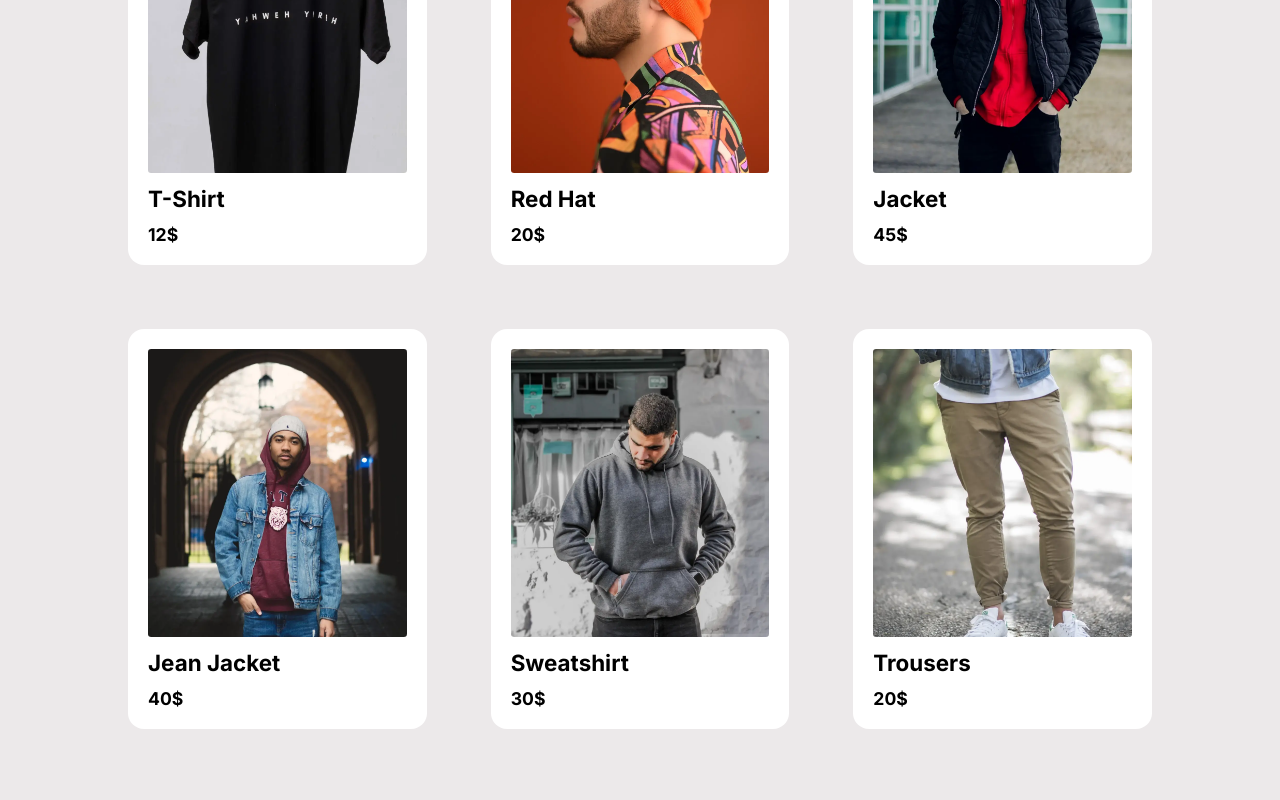
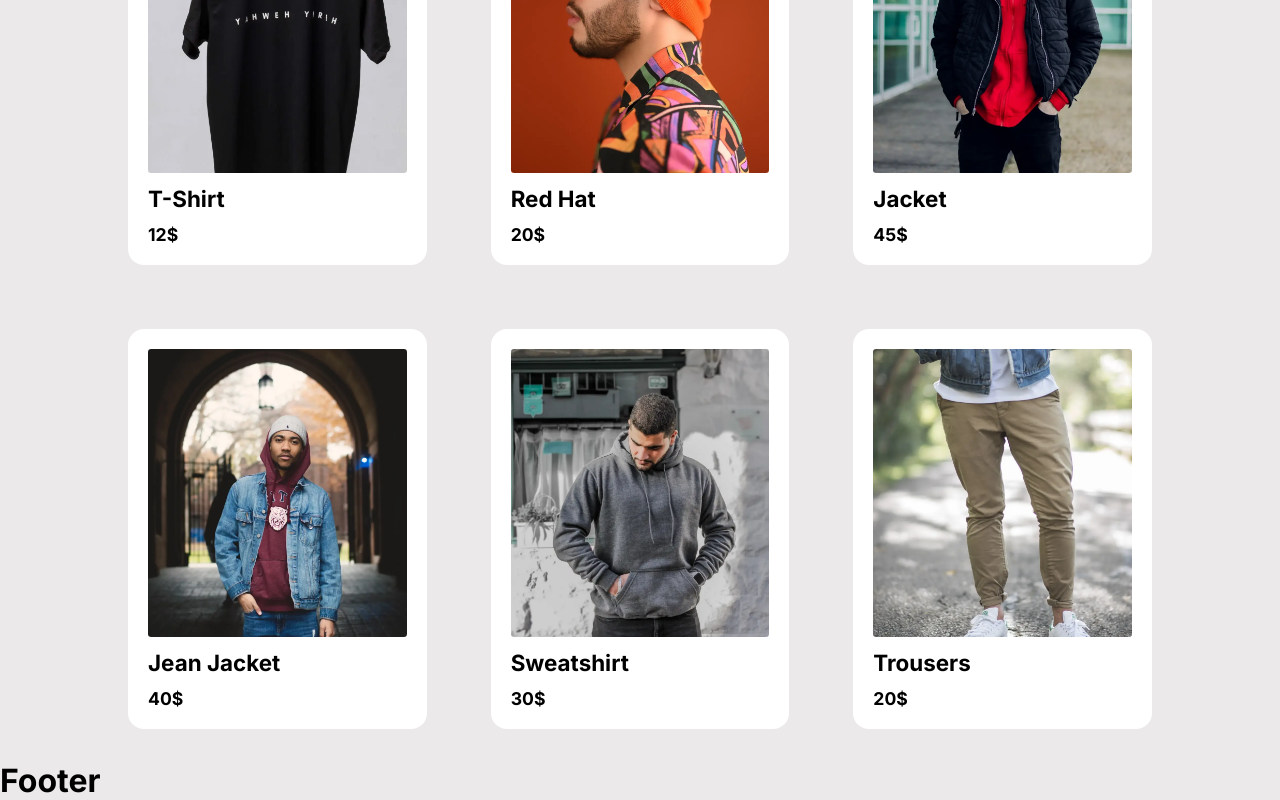
Before and after one commit to JayCodeGitHub/Clothify-Archive, a Next.js app: page / in a window 1280 px wide. Shown: the part 295-1095 px from the top of the page. Before the commit the page ends 1056 px from the top, so only its background shows below. Built offline with nearby package versions, Linux system fonts and the light colour scheme.

Commit message:
Created Footer

```diff
--- /dev/null
+++ b/src/components/footer/footer.styles.ts
@@ -0,0 +1,5 @@
+import styled from "styled-components";
+
+export const Wrapper = styled.footer`
+
+`
--- /dev/null
+++ b/src/components/footer/footer.tsx
@@ -0,0 +1,9 @@
+import { Wrapper } from "./footer.styles";
+
+export default function Footer() {
+  return (
+    <Wrapper>
+      <h1>Footer</h1>
+    </Wrapper>
+  );
+}
--- a/src/components/layout/layout.tsx
+++ b/src/components/layout/layout.tsx
@@ -4,6 +4,7 @@ import { GlobalStyle } from "@/styles/globalStyles";
 import { theme } from "@/styles/theme";
 import { useAlert } from "@/hooks/useAlert";
 import Alert from "../alert/alert";
+import Footer from "../footer/footer";
 
 interface LayoutProps {
   children: React.ReactNode;
@@ -19,6 +20,7 @@ export default function Layout({ children }: LayoutProps) {
       {alert ? <Alert message={alert} /> : null}
       <NavBar />
       {children}
+      <Footer />
     </ThemeProvider>
   );
 }
```
